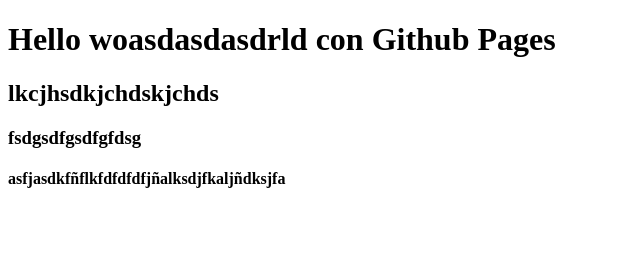
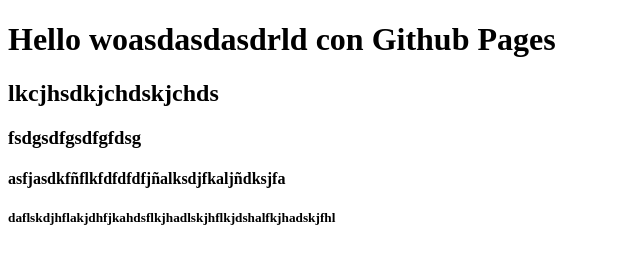
Before and after one commit to resistencia1/resistencia1.github.io, a plain HTML site: page index.html in a window 1280 px wide. Shown: the whole page, without its empty margins (0-640 px from the left). Drawn offline with Linux system fonts and the light colour scheme.

Commit message:
colocada

```diff
--- a/index.html
+++ b/index.html
@@ -10,5 +10,6 @@
     <h2>lkcjhsdkjchdskjchds</h2>
     <h3>fsdgsdfgsdfgfdsg</h3>
     <h4>asfjasdkfñflkfdfdfdfjñalksdjfkaljñdksjfa</h4>
+    <h5>daflskdjhflakjdhfjkahdsflkjhadlskjhflkjdshalfkjhadskjfhl</h5>
 </body>
 </html>
```
